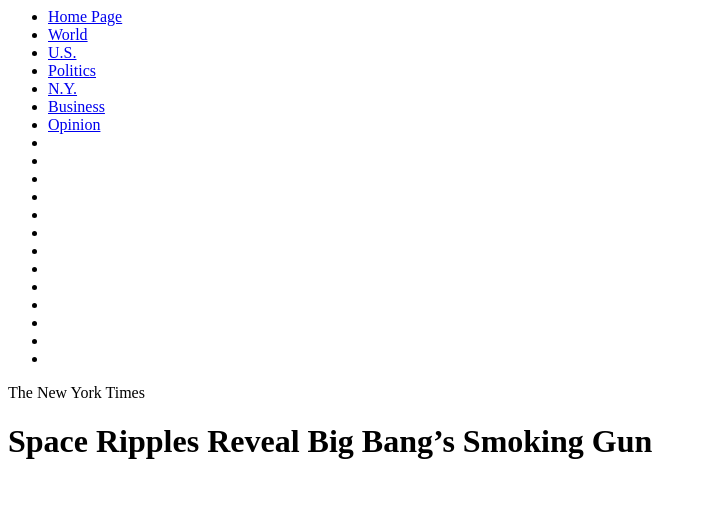
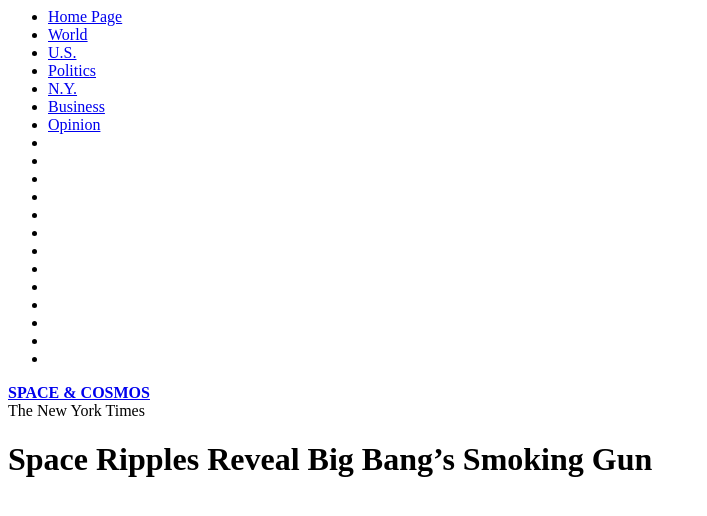
Before and after one commit to aliabbani/the-new-york-times-article, a plain HTML site: page index.html in a window 1280 px wide. Shown: the whole page, without its empty margins (0-707 px from the left). Drawn offline with Linux system fonts and the light colour scheme.

Commit message:
update space & cosmos in the head

```diff
--- a/index.html
+++ b/index.html
@@ -28,6 +28,7 @@
                   <li><a href=""></a></li>
                 </ul>
               </nav>
+              <a href="https://www.nytimes.com/section/science/space"><b>SPACE & COSMOS</b></a>
         </head>
         <body>
             <header>
```
